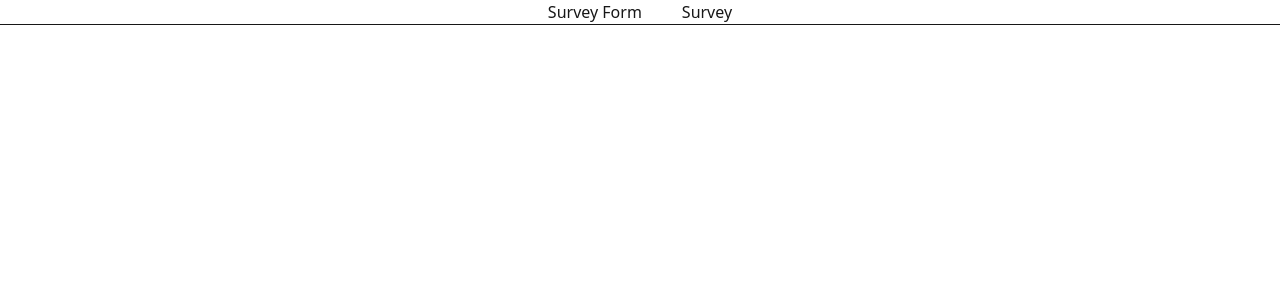
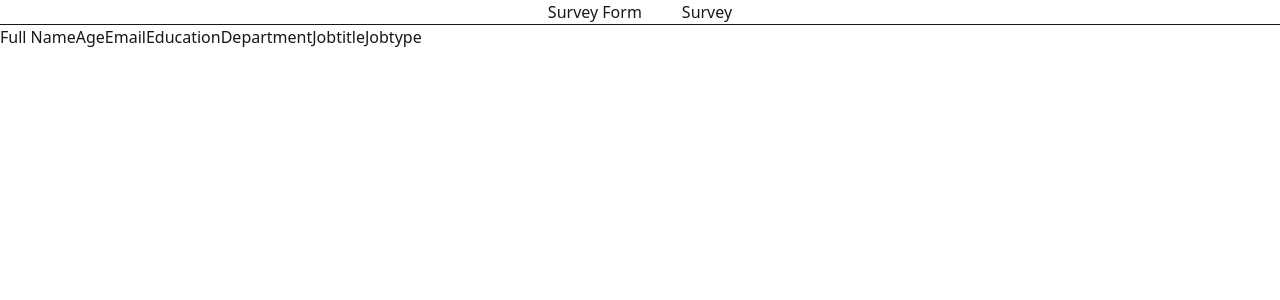
Before and after one commit to stessyenni/surveyform-deploy, a Next.js app: page /view in a window 1280 px wide. Shown: the top 300 px of the page. Built offline with nearby package versions, Linux system fonts and the light colour scheme.

Commit message:
table head

```diff
--- a/src/app/view/page.jsx
+++ b/src/app/view/page.jsx
@@ -5,11 +5,17 @@ const Survey = () => {
     <div>
       <table>
         <thead>
-
+          <td>Full Name</td>
+          <td>Age</td>
+          <td>Email</td>
+          <td>Education</td>
+          <td>Department</td>
+          <td>Jobtitle</td>
+          <td>Jobtype</td>
         </thead>
       </table>
     </div>
-  )
+  );
 }
 
 export default Survey
```
